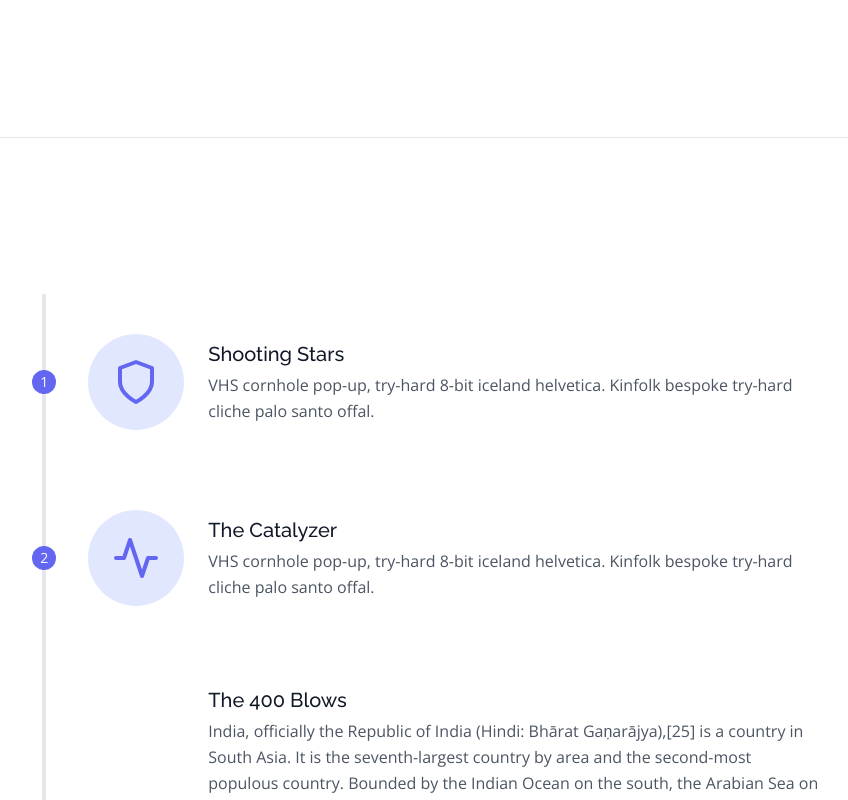
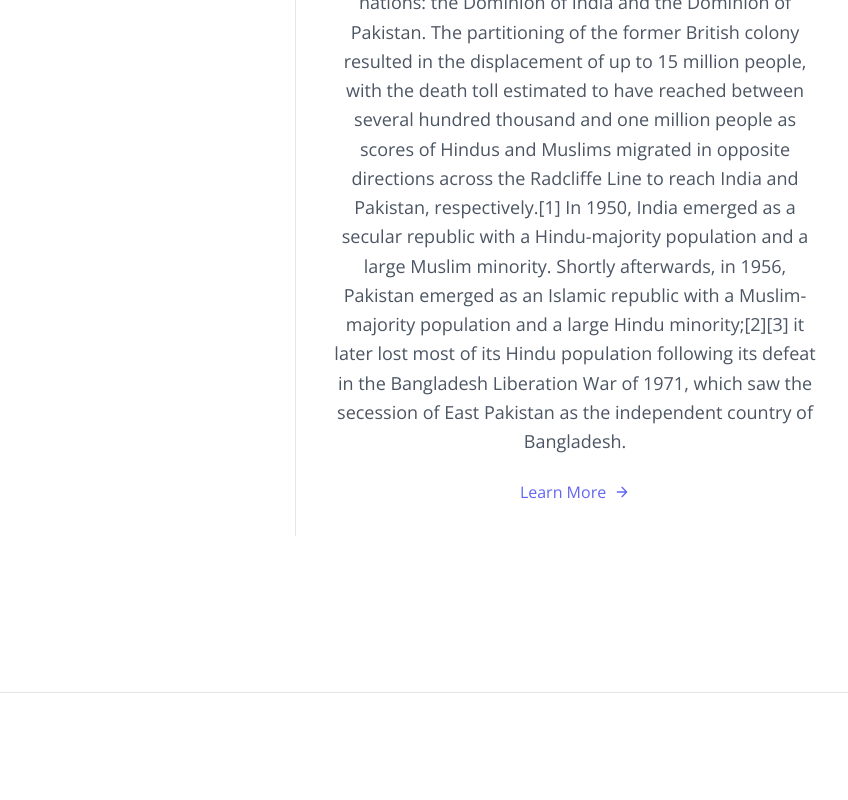
Before and after one commit to rajnish-singh-27/web-scraping_demo, a plain HTML site: page Bike ride/index.html in a window 1280 px wide. Shown: the part 1853-2653 px from the top of the page, without its empty margins (213-1061 px from the left). Drawn offline with nearby package versions, Linux system fonts and the light colour scheme.

Commit message:
updated information down to herader image
Co-Authored-By: roshan3055 <81009695+roshan3055@users.noreply.github.com>

```diff
--- a/Bike ride/index.html
+++ b/Bike ride/index.html
@@ -80,7 +80,9 @@
               </div>
             </div>
             <div class="sm:w-2/3 sm:pl-8 sm:py-8 sm:border-l border-gray-200 sm:border-t-0 border-t mt-4 pt-4 sm:mt-0 text-center sm:text-left">
-              <p class="leading-relaxed text-lg mb-4">Meggings portland fingerstache lyft, post-ironic fixie man bun banh mi umami everyday carry hexagon locavore direct trade art party. Locavore small batch listicle gastropub farm-to-table lumbersexual salvia messenger bag. Coloring book flannel truffaut craft beer drinking vinegar sartorial, disrupt fashion axe normcore meh butcher. Portland 90's scenester vexillologist forage post-ironic asymmetrical, chartreuse disrupt butcher paleo intelligentsia pabst before they sold out four loko. 3 wolf moon brooklyn.</p>
+              <p class="leading-relaxed text-lg mb-4">India–Pakistan relations are the bilateral ties between the Republic of India and the Islamic Republic of Pakistan. The two countries have a complex and largely hostile relationship that is rooted in a multitude of historical and political events, most notably the partition of British India in August 1947. The India–Pakistan border is one of the most militarised international boundaries in the world. Northern India and most of modern-day Pakistan overlap with each other in terms of their common Indo-Aryan demographic, natively speaking a variety of Indo-Aryan languages (mainly Punjabi, Sindhi, and Hindi–Urdu).
+
+                Two years after World War II, the United Kingdom formally dissolved British India, dividing it into two new sovereign nations: the Dominion of India and the Dominion of Pakistan. The partitioning of the former British colony resulted in the displacement of up to 15 million people, with the death toll estimated to have reached between several hundred thousand and one million people as scores of Hindus and Muslims migrated in opposite directions across the Radcliffe Line to reach India and Pakistan, respectively.[1] In 1950, India emerged as a secular republic with a Hindu-majority population and a large Muslim minority. Shortly afterwards, in 1956, Pakistan emerged as an Islamic republic with a Muslim-majority population and a large Hindu minority;[2][3] it later lost most of its Hindu population following its defeat in the Bangladesh Liberation War of 1971, which saw the secession of East Pakistan as the independent country of Bangladesh.</p>
               <a class="text-indigo-500 inline-flex items-center">Learn More
                 <svg fill="none" stroke="currentColor" stroke-linecap="round" stroke-linejoin="round" stroke-width="2" class="w-4 h-4 ml-2" viewBox="0 0 24 24">
                   <path d="M5 12h14M12 5l7 7-7 7"></path>
@@ -125,7 +127,7 @@
             </div>
             <div class="flex-grow sm:pl-6 mt-6 sm:mt-0">
               <h2 class="font-medium title-font text-gray-900 mb-1 text-xl">The Catalyzer</h2>
-              <p class="leading-relaxed">VHS cornhole pop-up, try-hard 8-bit iceland helvetica. Kinfolk bespoke try-hard cliche palo santo offal.</p>
+              <p class="leading-relaxed"></p>
             </div>
           </div>
         </div>
@@ -144,11 +146,6 @@
             <div class="flex-grow sm:pl-6 mt-6 sm:mt-0">
               <h2 class="font-medium title-font text-gray-900 mb-1 text-xl">The 400 Blows</h2>
               <p class="leading-relaxed">India, officially the Republic of India (Hindi: Bhārat Gaṇarājya),[25] is a country in South Asia. It is the seventh-largest country by area and the second-most populous country. Bounded by the Indian Ocean on the south, the Arabian Sea on the southwest, and the Bay of Bengal on the southeast, it shares land borders with Pakistan to the west;[h] China, Nepal, and Bhutan to the north; and Bangladesh and Myanmar to the east. In the Indian Ocean, India is in the vicinity of Sri Lanka and the Maldives; its Andaman and Nicobar Islands share a maritime border with Thailand, Myanmar, and Indonesia.
-
-                Modern humans arrived on the Indian subcontinent from Africa no later than 55,000 years ago.[26][27][28] Their long occupation, initially in varying forms of isolation as hunter-gatherers, has made the region highly diverse, second only to Africa in human genetic diversity.[29] Settled life emerged on the subcontinent in the western margins of the Indus river basin 9,000 years ago, evolving gradually into the Indus Valley Civilisation of the third millennium BCE.[30] By 1200 BCE, an archaic form of Sanskrit, an Indo-European language, had diffused into India from the northwest.[31][32] Its evidence today is found in the hymns of the Rigveda. Preserved by a resolutely vigilant oral tradition, the Rigveda records the dawning of Hinduism in India.[33] The Dravidian languages of India were supplanted in the northern and western regions.[34] By 400 BCE, stratification and exclusion by caste had emerged within Hinduism,[35] and Buddhism and Jainism had arisen, proclaiming social orders unlinked to heredity.[36] Early political consolidations gave rise to the loose-knit Maurya and Gupta Empires based in the Ganges Basin.[37] Their collective era was suffused with wide-ranging creativity,[38] but also marked by the declining status of women,[39] and the incorporation of untouchability into an organised system of belief.[i][40] In South India, the Middle kingdoms exported Dravidian-languages scripts and religious cultures to the kingdoms of Southeast Asia.[41]
-
-                In the early medieval era, Christianity, Islam, Judaism, and Zoroastrianism became established on India's southern and western coasts.[42] Muslim armies from Central Asia intermittently overran India's northern plains,[43] eventually founding the Delhi Sultanate, and drawing northern India into the cosmopolitan networks of medieval Islam.[44] In the 15th century, the Vijayanagara Empire created a long-lasting composite Hindu culture in south India.[45] In the Punjab, Sikhism emerged, rejecting institutionalised religion.[46] The Mughal Empire, in 1526, ushered in two centuries of relative peace,[47] leaving a legacy of luminous architecture.[j][48] Gradually expanding rule of the British East India Company followed, turning India into a colonial economy, but also consolidating its sovereignty.[49] British Crown rule began in 1858. The rights promised to Indians were granted slowly,[50][51] but technological changes were introduced, and modern ideas of education and the public life took root.[52] A pioneering and influential nationalist movement emerged, which was noted for nonviolent resistance and became the major factor in ending British rule.[53][54] In 1947 the British Indian Empire was partitioned into two independent dominions,[55][56][57][58] a Hindu-majority Dominion of India and a Muslim-majority Dominion of Pakistan, amid large-scale loss of life and an unprecedented migration.[59]
-
                 </p>
             </div>
           </div>
```
